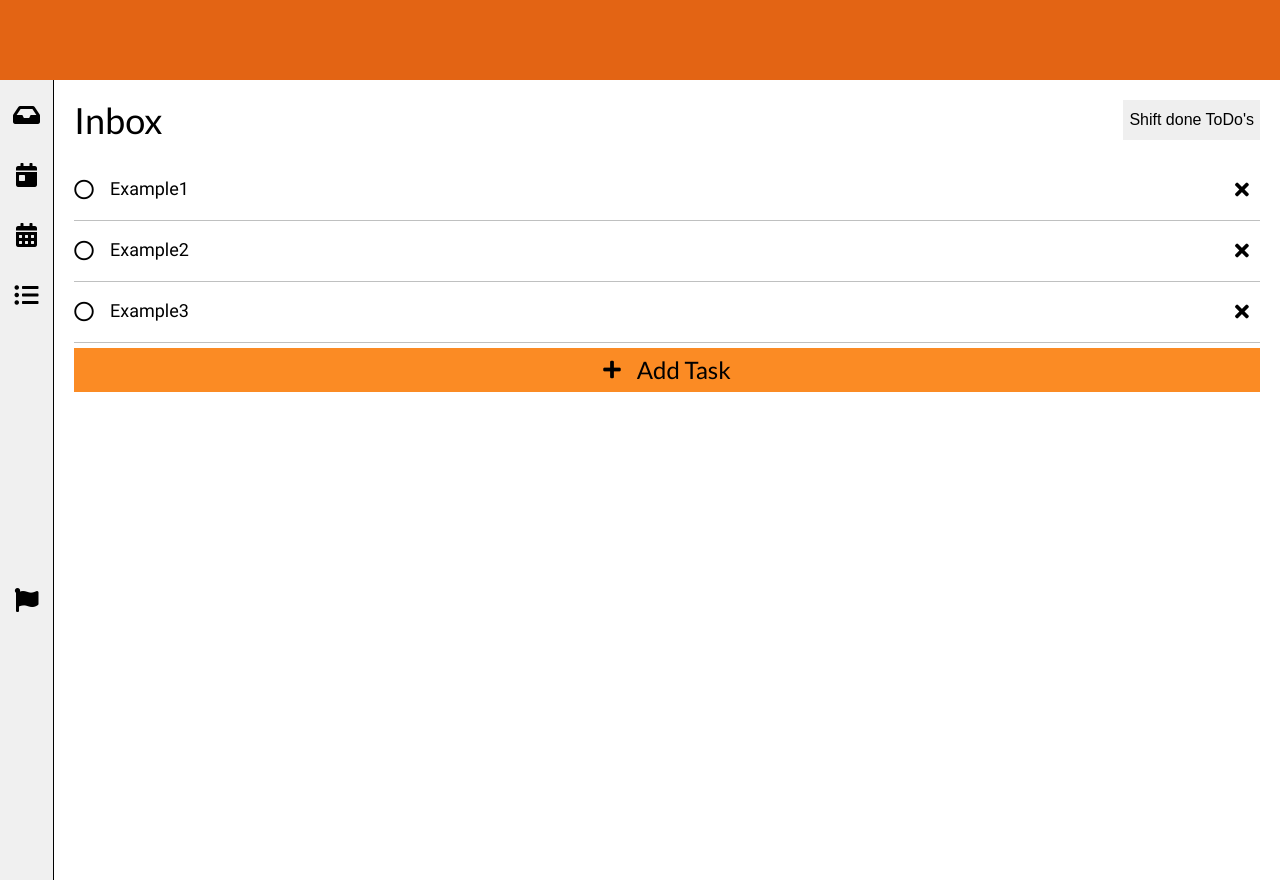
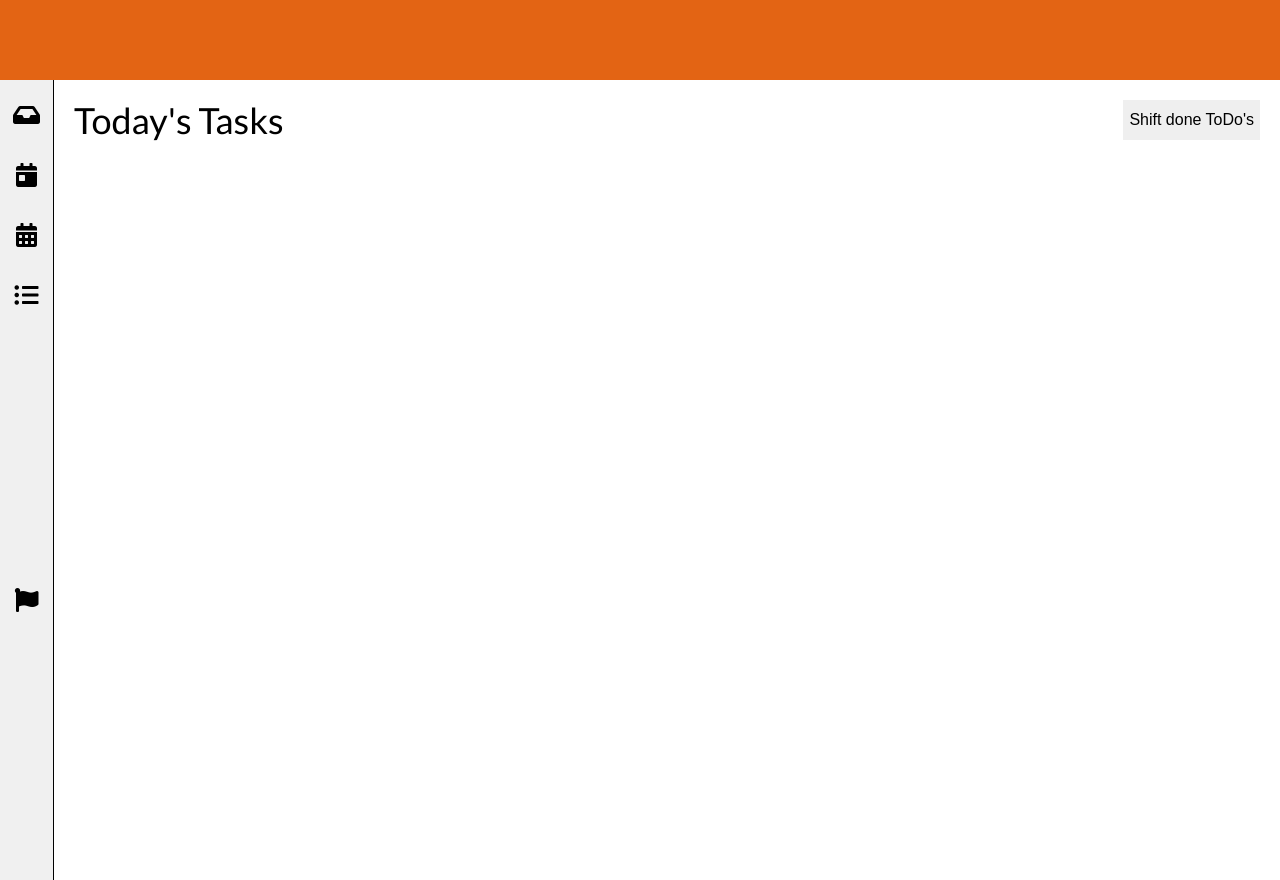
Before and after one commit to SajmonNowak/ToDoList, a website built with webpack: page dist/index.html in a window 1280 px wide. Both pictures are taken after a click on the element 26 px from the left and 175 px from the top of the page. Built offline with nearby package versions, Linux system fonts and the light colour scheme.

Commit message:
Added dueDate function and Todays Task List

```diff
--- a/package.json
+++ b/package.json
@@ -14,6 +14,7 @@
     "webpack-cli": "^4.6.0"
   },
   "dependencies": {
+    "date-fns": "^2.21.1",
     "js-datepicker": "^5.18.0"
   }
 }
--- a/src/modules/Coordinator.js
+++ b/src/modules/Coordinator.js
@@ -18,9 +18,9 @@ export default class Coordinator {
 
         inbox.setTasks(
             [
-                new Task('Example1'),
-                new Task('Example2'),
-                new Task('Example3')
+                new Task('Example1', '16.05.2021'),
+                new Task('Example2', '29.05.2021'),
+                new Task('Example3', '3.08.2021')
             ]
         )
     }
@@ -34,23 +34,23 @@ export default class Coordinator {
     }
 
     static createTask() {
-        const taskName = UI.copyTaskInputInformation();
+        const userTaskInput = UI.copyTaskInputInformation();
 
-        if(taskName == ""){
+        if(userTaskInput.title == ""){
             UI.showTaskError();
             return;
         }
 
-        const task = Coordinator.createNewTask(taskName);
+        const task = Coordinator.createNewTask(userTaskInput);
         const projectName = this.closest('#toDoLayoutDiv').querySelector('#listTitle').textContent;
 
         UI.closeAddTaskPopup();
         Storage.addTask(projectName, task);
-        UI.showToDoList(projectName);
+        UI.showProject(projectName);
     }
 
-    static createNewTask(taskInputValue) {
-        return new Task (taskInputValue);
+    static createNewTask(input) {
+        return new Task (input.title, input.date);
     }
 
     static deleteTask(){
@@ -58,6 +58,22 @@ export default class Coordinator {
         const projectName = this.closest('main').querySelector('#listTitle').textContent;
         Storage.deleteTask(projectName, task);
         UI.showProject(projectName);
+    }
+
+    static handleTodayListButton() {
+        const projectList = Storage.getProjectList();
+        const inbox = projectList.getProject('Inbox');
+        const todayList =  projectList.getProject("Today's Tasks");
+        todayList.clear();
+        console.log(todayList);
+
+        const todaysTasks = inbox.getTasks().filter(task => task.getDueDate() == '23.04.2021');
+        for (let i=0; i<todaysTasks.length; i++){
+            todayList.addTask(todaysTasks[i]);
+        }
+
+        Storage.saveProjectList(projectList);
+        UI.showProject("Today's Tasks");
     }
 
     static handleCreateProjectButton () {
@@ -100,7 +116,7 @@ export default class Coordinator {
 
         for (let i = 0; i<finishedTasks.length; i++){
             const taskName = finishedTasks[i].querySelector('p').textContent;
-            Storage.addTask("Done ToDo's", openProject.getTask(taskName));
+            Storage.addTask("Done", openProject.getTask(taskName));
             Storage.deleteTask(openProjectName, openProject.getTask(taskName));
         }
 
--- a/src/modules/Project.js
+++ b/src/modules/Project.js
@@ -34,4 +34,8 @@ export default class Project {
         this.getTasks().splice(taskIndex, 1);
     }
 
+    clear() {
+        this._tasks = [];
+    }
+
 }
--- a/src/modules/ProjectList.js
+++ b/src/modules/ProjectList.js
@@ -4,7 +4,9 @@ export default class ProjectList {
     constructor() {
         this._projects = [];
         this._projects.push(new Project('Inbox'));
-        this._projects.push(new Project("Done ToDo's"))
+        this._projects.push(new Project("Done"));
+        this._projects.push(new Project("Today's Tasks"));
+        this._projects.push(new Project("This Week's Tasks"))
     }
 
     setProjects (projects){
--- a/src/modules/Task.js
+++ b/src/modules/Task.js
@@ -1,7 +1,6 @@
 export default class Task {
-    constructor (title, description, dueDate, priority){
+    constructor (title, dueDate, priority){
         this._title = title;
-        this._description = description;
         this._dueDate = dueDate;
         this._priority = priority;
     }
@@ -14,15 +13,15 @@ export default class Task {
         this._title = title;
     }
 
-    get description () {
-        return this._description;
-    }
+    // get description () {
+    //     return this._description;
+    // }
 
-    set description (description) {
-        this._description = description;
-    }
+    // set description (description) {
+    //     this._description = description;
+    // }
 
-    get dueDate () {
+    getDueDate () {
         return this._dueDate;
     }
 
--- a/src/modules/UI.js
+++ b/src/modules/UI.js
@@ -1,6 +1,6 @@
 import Coordinator from "./Coordinator.js";
 import Storage from "./Storage.js";
-// import datepicker from 'js-datepicker';
+import {format} from 'date-fns';
 
 
 export default class UI {
@@ -18,7 +18,6 @@ export default class UI {
         const createProjectButton = document.getElementById('createProjectBtn');
         const removeToDosButton = document.getElementById('removeToDosBtn');
         const doneItemsButton = document.getElementById('doneIcon');
-        const calenderButton = document.getElementById('calenderIcon');
 
         addTaskButton.addEventListener('click', UI.openAddTaskPopup);
         cancelAddTaskButton.addEventListener('click', UI.closeAddTaskPopup);
@@ -30,7 +29,7 @@ export default class UI {
         createProjectButton.addEventListener('click', Coordinator.handleCreateProjectButton);
         removeToDosButton.addEventListener('click', Coordinator.shiftDoneItems)
         doneItemsButton.addEventListener('click', UI.openDoneToDosPage);
-        calenderButton.addEventListener('click', UI.openCalenderBox)
+        todayButton.addEventListener('click', Coordinator.handleTodayListButton);
 
         window.addEventListener('click', () =>{
             document.getElementById('context-menu').classList.remove('active');
@@ -43,8 +42,6 @@ export default class UI {
         var contextElement = document.getElementById('context-menu');
 
         let menuPosition = UI.getPosition(e);
-        // contextElement.style.top = e.offsetX + 'px';
-        // contextElement.style.left = e.offsetY + 'px';
         contextElement.style.left = menuPosition.x + 'px';
         contextElement.style.top = menuPosition.y +'px';
 
@@ -57,14 +54,29 @@ export default class UI {
 
 
     static showProject (projectName) {
+        const projectToShow = Storage.getProjectList().getProject(projectName);
         UI.changeLayout('toDoList');
+        UI.resetInputs(projectName);
         UI.changeProjectTitle(projectName);
-        UI.showToDoList(projectName);
+        UI.showToDoList(projectToShow);
     }
 
-    static showToDoList(projectName){;
+    static resetInputs(projectName) {
+        UI.showAddTaskButton();
+        UI.closeAddTaskPopup();
+        if(projectName == "Today's Tasks" || projectName == "This Week's Tasks" || projectName == "Done"){
+            UI.hideAddTaskButton();
+        }
+
+        const titleInput = document.getElementById('taskTextInput');
+        titleInput.value = "";
+        const dateInput = document.getElementById('dateInput');
+        dateInput.value= "";
+
+    }
+
+    static showToDoList(projectToShow){;
         UI.resetList();
-        const projectToShow = Storage.getProjectList().getProject(projectName);
 
         for (let i=0; i< projectToShow.getTasks().length; i++){
             const taskDiv = UI.createTaskDivs(projectToShow.getTasks()[i]);
@@ -86,7 +98,7 @@ export default class UI {
     static createTaskDivs(task) {
 
         const circle = UI.createCircle();
-        const taskContent = UI.createTaskContent(task);
+        const taskContent = UI.createTaskInfo(task);
         const deleteButton = UI.createDeleteButton(task);
         const div = document.createElement('div');
         div.classList.add('task');
@@ -123,11 +135,20 @@ export default class UI {
         return deleteBtn;
     }
 
-    static createTaskContent(task){
-        const content = document.createElement('p');
-        content.textContent = task.getTitle();
+    static createTaskInfo(task){
+        const title = document.createElement('p');
+        title.textContent = task.getTitle();
+        const div = document.createElement('div');
+        div.append(title);
 
-        return content;
+        if(task.getDueDate() !== "" ){
+            const date = document.createElement('p');
+            date.textContent = task.getDueDate();
+            const dateDiv = UI.embedInDiv(date, 'taskDateDiv');
+            div.append(dateDiv);
+        }
+
+        return div;
     }
 
     static resetList() {
@@ -152,8 +173,13 @@ export default class UI {
 
 
     static copyTaskInputInformation () {
-        const taskInputValue = document.getElementById('taskTextInput').value;
-        return taskInputValue;
+        const title = document.getElementById('taskTextInput').value;
+        const date = format(new Date(document.getElementById('dateInput').value), "dd.MM.yyyy")
+
+        return{
+            title,
+            date
+        }
     }
 
     static showTaskError () {
@@ -167,10 +193,12 @@ export default class UI {
         popUp.appendChild(errorMessageDiv);
     }
 
-    // Task options
+    static showAddTaskButton () {
+        document.getElementById('addTaskBtn').style.display = "flex";
+    }
 
-    static openCalenderBox () {
-        const picker = datepicker('.datepicker');
+    static hideAddTaskButton () {
+        document.getElementById('addTaskBtn').style.display = "none";
     }
 
     // Task finished
@@ -204,7 +232,7 @@ export default class UI {
     }
 
     static openDoneToDosPage() {
-        const project = "Done ToDo's";
+        const project = 'Done';
         UI.showProject(project);
     }
     static openProjectPage() {
@@ -284,7 +312,9 @@ export default class UI {
     }
 
     static deleteErrorMessage(element) {
-        element.removeChild(element.lastChild);
+        if(element.lastChild.id == 'errorMessageDiv'){
+            element.removeChild(element.lastChild);
+        }
     }
     // Layout
 
@@ -312,6 +342,8 @@ export default class UI {
         const projectLayoutDiv = document.getElementById('projectLayoutDiv');
         projectLayoutDiv.classList.add('activeLayout');
     }
+
+
 
     // Help Functions
 
--- a/webpack.config.js
+++ b/webpack.config.js
@@ -6,4 +6,5 @@ module.exports = {
     filename: 'main.js',
     path: path.resolve(__dirname, 'dist'),
   },
+  mode: 'production'
 };
```
Also changed, not shown: dist/index.html, dist/main.js, dist/styles/style.css, 1 other file.
